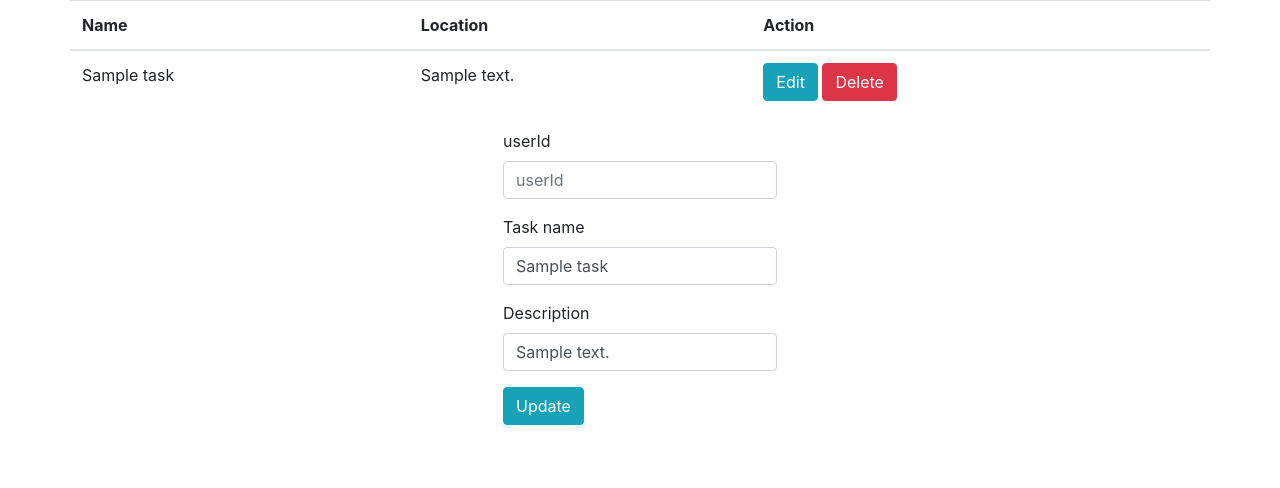
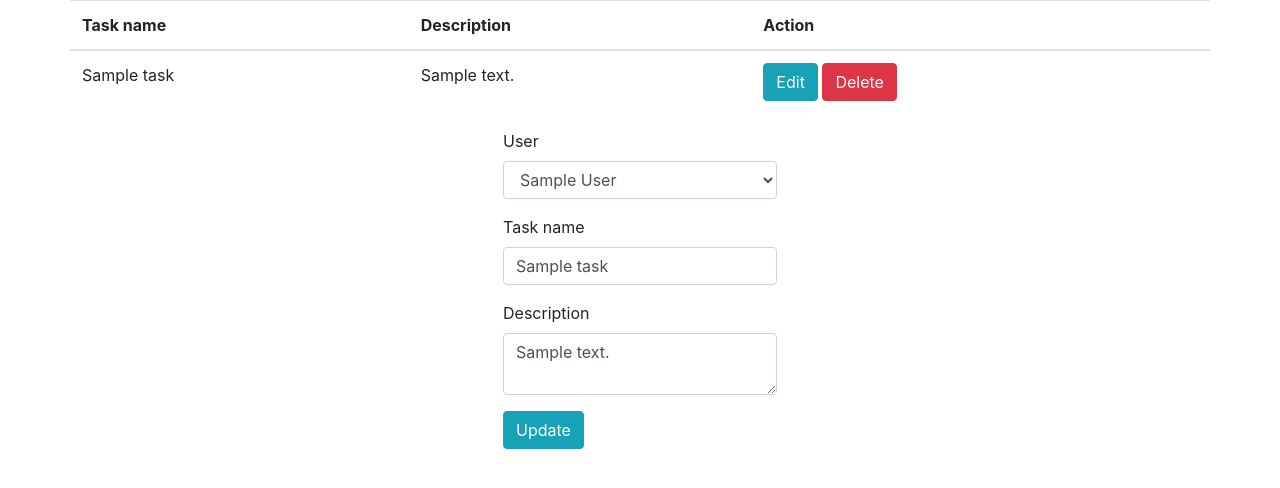
Before and after one commit to Neil163/task-manager, a PHP site: page /index.php?edit=1 in a window 1280 px wide. Shown: the top 488 px of the page. Run offline with PHP 8.4, Linux system fonts and the light colour scheme; tables that the repository leaves empty or names only in its code hold one stand-in row (values such as "Sample post").

Commit message:
commit crud

```diff
--- a/composer.json
+++ b/composer.json
@@ -2,7 +2,8 @@
     "name" : "task manager",
     "require": {
       "ext-mysqli": "*",
-        "ext-ibm_db2": "*"
+        "ext-ibm_db2": "*",
+        "ext-json": "*"
     },
     "autoload": {
         "psr-4": {
--- a/index.php
+++ b/index.php
@@ -14,37 +14,39 @@
     <?php require_once 'process.php';
         use App\Database;
         use App\Task;
+    use App\User;
+
     ?>
 
     <?php
         $database = New Database();
         $connection = $database->connect();
-        $tasks = new Task();
+        $task = new Task();
 
-        $result = $tasks->select($connection);
+        $tasksArray = json_decode($task->get($connection), true);
     ?>
     <div class = "container">
     <div class = "row justify-content-center">
         <table class = "table">
             <thead>
                 <tr>
-                    <th>Name</th>
-                    <th>Location</th>
+                    <th>Task name</th>
+                    <th>Description</th>
                     <th colspan="2">Action</th>
                 </tr>
             </thead>
             <?php
-                while ($row = mysqli_fetch_assoc($result)): ?>
+                foreach ($tasksArray as $task):?>
             <tr>
-                <td><?php echo $row['name']?></td>
-                <td><?php echo $row['description']?></td>
+                <td><?php echo $task['name']?></td>
+                <td><?php echo $task['description']?></td>
                 <td>
-                    <a href="index.php?edit=<?php echo $row['id']; ?>"
+                    <a href="index.php?edit=<?php echo $task['id']; ?>"
                         class = "btn btn-info">Edit</a>
-                    <a href="process.php?delete=<?php echo $row['id']; ?>"
+                    <a href="process.php?delete=<?php echo $task['id']; ?>"
                        class = "btn btn-danger">Delete</a>
                 </td>
-                <?php endwhile;?>
+                <?php endforeach;?>
             </tr>
         </table>
     </div>
@@ -53,8 +55,19 @@
         <form action="process.php" method="post">
             <input type="hidden" name = "id" value = "<?php echo $id; ?>">
             <div class = "form-group">
-                <label>userId</label>
-                <input type="text" name="userId" class="form-control" placeholder="userId">
+                <label>User</label>
+                <?php
+                    $users = new User();
+
+                    $usersArray = json_decode($users->get($connection), true);
+                ?>
+                <select class="form-control" name="userId">
+                    <?php
+                        foreach($usersArray as $user): ?>
+                    <option value = "<?echo $user['id']?>"><?echo $user['name']?></option>
+                    <?php endforeach;?>
+
+                </select>
           </div>
             <div class = "form-group">
                 <label>Task name</label>
@@ -63,8 +76,7 @@
             </div>
             <div class = "form-group">
                 <label>Description</label>
-                <input type="text" name="description" class="form-control"
-                       value="<?php echo $description; ?>" placeholder="Enter description">
+                <textarea name="description" class="form-control" placeholder="Enter description"><?php echo $description; ?></textarea>
             </div>
             <div class="form-group">
                 <?php
--- a/process.php
+++ b/process.php
@@ -15,13 +15,17 @@ $connection = $database->connect();
 $task = new Task();
 
 if (isset($_POST['save'])) {
-    $task->setUserId($_POST['userId']);
-    $task->setName($_POST['name']);
-    $task->setDescription($_POST['description']);
+    if (empty($_POST['userId']) || empty($_POST['name']) || empty($_POST['description'])) {
+        echo "Error: please enter a data in all fields";
+    } else {
+        $task->setUserId($_POST['userId']);
+        $task->setName($_POST['name']);
+        $task->setDescription($_POST['description']);
 
-    $task->post($connection);
+        $task->post($connection);
 
-    header("location: index.php");
+        header("location: index.php");
+    }
 }
 
 if (isset($_GET['delete'])) {
@@ -33,11 +37,15 @@ if (isset($_GET['delete'])) {
 if (isset($_GET['edit'])) {
     $id = $_GET['edit'];
     $update = true;
-    $result = $task->select($connection, "WHERE id = {$_GET['edit']}");
+    $result = json_decode($task->get(
+        $connection,
+        "WHERE id = {$_GET['edit']}"),
+        true
+    );
     if (count($result) === 1) {
-        $row = mysqli_fetch_assoc($result);
-        $name = $row['name'];
-        $description = $row['description'];
+        $row = $result;
+        $name = $row[$id]['name'];
+        $description = $row[$id]['description'];
     }
 }
 
--- a/src/Classes/Task.php
+++ b/src/Classes/Task.php
@@ -98,15 +98,16 @@ class Task
     }
 
     /**
-     * Select tasks
+     * get tasks
      *
      * @param $connection
      * @param string $condition
      *
      * @return mixed
      */
-    public function select($connection, string $condition = null)
+    public function get($connection, string $condition = null)
     {
+        $tasks = array();
         if($condition) {
             $result = $connection->query("SELECT * from tasks {$condition}") or
                 die($connection->error);
@@ -114,8 +115,15 @@ class Task
             $result = $connection->query("SELECT * from tasks") or
                 die($connection->error);
         }
+        while ($row = mysqli_fetch_assoc($result)) {
+            $tasks[$row['id']] = array(
+                'id' => $row['id'],
+                'name' => $row['name'],
+                'description' => $row['description'],
+            );
+        }
 
-        return $result;
+        return json_encode($tasks);
     }
 
     public function update($connection, int $id)
--- /dev/null
+++ b/src/Classes/User.php
@@ -0,0 +1,25 @@
+<?php
+
+
+namespace App;
+
+
+class User
+{
+    public function get($connection)
+    {
+        $users = array();
+
+        $result = $connection->query("SELECT * from users") or
+            die($connection->error);
+
+        while ($row = mysqli_fetch_assoc($result)) {
+            $users[$row['id']] = array(
+                'id' => $row['id'],
+                'name' => $row['name'],
+            );
+        }
+
+        return json_encode($users);
+    }
+}
```
